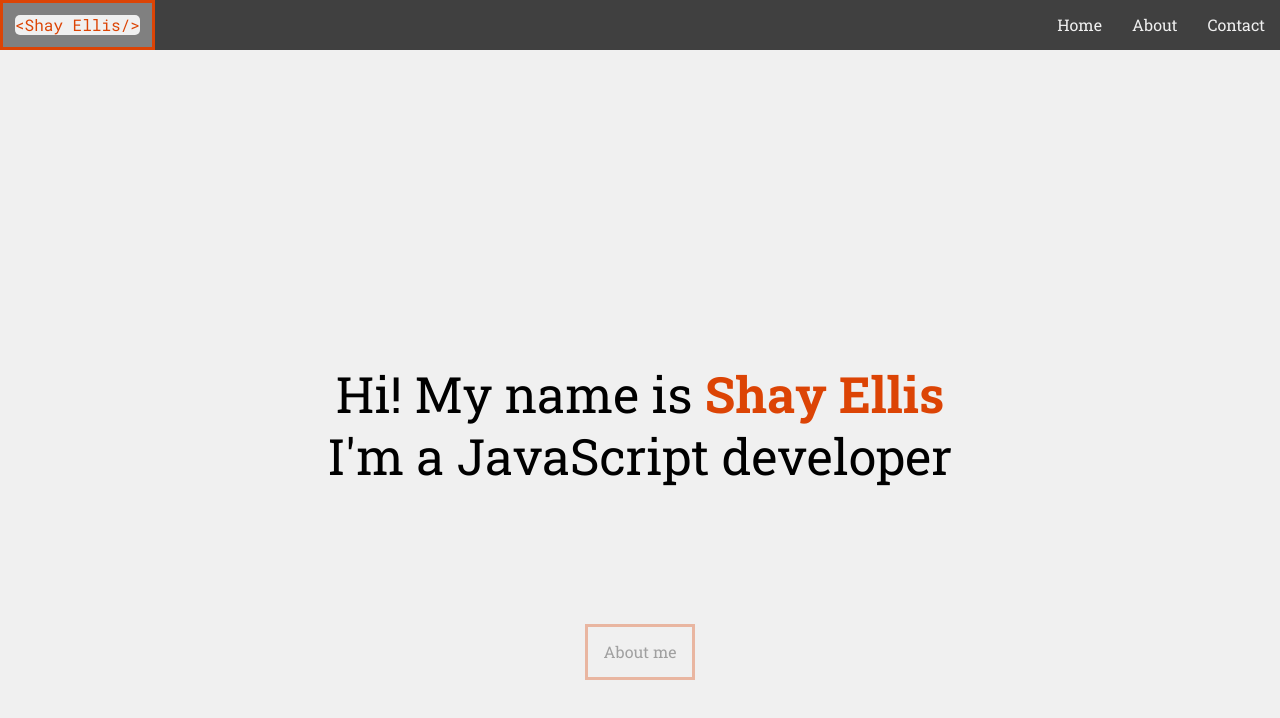
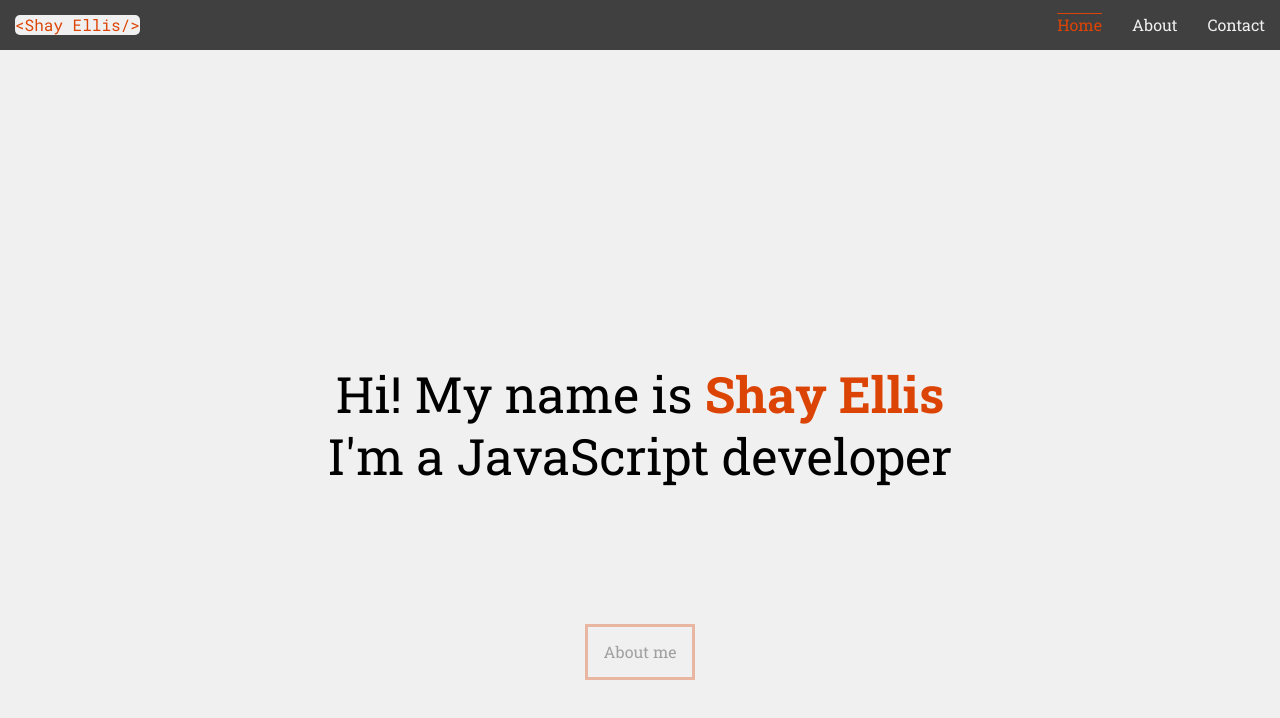
Before and after one commit to ShayEllis/portfolio-page-react, a React (Vite) app: page /#/ in a window 1280 px wide. Shown: the top 718 px of the page. Built offline with nearby package versions, Linux system fonts and the light colour scheme.

Commit message:
added active link styling and fixed transition bugs

```diff
--- a/src/components/navbar/navbar.jsx
+++ b/src/components/navbar/navbar.jsx
@@ -16,9 +16,8 @@ const Navbar = () => {
         })
         navLinks.forEach((element) => {
           timeline.current.from(element, {
-            color: '#dc4405',
-            duration: 0.75,
-            opacity: 0,
+            duration: 0.5,
+            autoAlpha: 0,
             x: -window.innerWidth,
             ease: 'sine.out',
             onComplete: () => {
@@ -38,24 +37,40 @@ const Navbar = () => {
   return (
     <div ref={headingContainer} id='headingContainer'>
       <h2>
-        <Link to='/' className='navbarLinks'>
+        <NavLink
+          to='/'
+          className={({ isActive }) =>
+            isActive ? 'navbarLinks navbarIconActive' : 'navbarLinks'
+          }>
           <div>&#60;Shay Ellis&#47;&#62;</div>
-        </Link>
+        </NavLink>
       </h2>
       <nav>
         <ul>
           <li>
-            <NavLink to='/' className='navbarLinks'>
+            <NavLink
+              to='/'
+              className={({ isActive }) =>
+                isActive ? 'navbarLinks navbarLinksActive' : 'navbarLinks'
+              }>
               Home
             </NavLink>
           </li>
           <li>
-            <NavLink to='about' className='navbarLinks'>
+            <NavLink
+              to='about'
+              className={({ isActive }) =>
+                isActive ? 'navbarLinks navbarLinksActive' : 'navbarLinks'
+              }>
               About
             </NavLink>
           </li>
           <li>
-            <NavLink to='contact' className='navbarLinks'>
+            <NavLink
+              to='contact'
+              className={({ isActive }) =>
+                isActive ? 'navbarLinks navbarLinksActive' : 'navbarLinks'
+              }>
               Contact
             </NavLink>
           </li>
--- a/src/components/navbar/navbar.scss
+++ b/src/components/navbar/navbar.scss
@@ -35,7 +35,22 @@
   color: $light-text;
   padding: 1.5rem;
 
+  &:hover {
+    color: $light-text;
+  }
+
   @media (max-width: 675px) {
     padding: 0.8rem;
   }
 }
+
+.navbarLinksActive {
+  color: $strong-color;
+  text-decoration: overline;
+  pointer-events: none;
+}
+
+.navbarIconActive {
+  color: $strong-color;
+  pointer-events: none;
+}
--- a/src/features/pageTransition/pageTransition.jsx
+++ b/src/features/pageTransition/pageTransition.jsx
@@ -12,9 +12,8 @@ const PageTransiton = ({ children }) => {
       <Transition
         key={location.pathname}
         nodeRef={pageNode}
-        timeout={400}
+        timeout={200}
         onEnter={() => {
-          // gsap.set(pageNode.current, { backgroundColor: 'red' })
           gsap.set(pageNode.current.firstChild, {
             autoAlpha: 0,
             filter: 'blur(3rem)',
@@ -24,35 +23,16 @@ const PageTransiton = ({ children }) => {
             autoAlpha: 1,
             filter: 'blur(0rem)',
             scale: 1,
-            duration: .5,
+            duration: 0.4,
           })
-          // gsap.set(pageNode.current, {
-          //   autoAlpha: 0,
-          //   scale: 0.8,
-          //   yPercent: 100,
-          // })
-          // gsap.timeline()
-          //   .to(pageNode.current.firstChild, { autoAlpha: 1, duration: 0.25 })
-          //   .to(pageNode.current, { autoAlpha: 1, yPercent: 0, duration: 0.25 })
-          //   .to(pageNode.current, { scale: 1, duration: 0.25 })
         }}
         onExit={() => {
-          // gsap.set(pageNode.current, { backgroundColor: '#404040' })
           gsap.timeline().to(pageNode.current.firstChild, {
             autoAlpha: 0,
             filter: 'blur(3rem)',
             scale: 0.8,
-            duration: .5,
+            duration: 0.4,
           })
-          // .to(pageNode.current, {
-          //   scale: 0.8,
-          //   duration: 0.2,
-          // })
-          // .to(pageNode.current, {
-          //   yPercent: 100,
-          //   autoAlpha: 0,
-          //   duration: 0.2,
-          // })
         }}>
         <div ref={pageNode} id='pageTransitionContainer'>
           {children}
--- a/src/main.scss
+++ b/src/main.scss
@@ -20,6 +20,13 @@ html {
   font-size: 62.5%;
   scroll-behavior: smooth;
   min-width: 3.4rem;
+  height: 100%;
+  width: 100%;
+}
+
+body {
+  height: 100%;
+  width: 100%;
 }
 
 ::selection {
@@ -30,8 +37,8 @@ html {
 #root {
   display: flex;
   flex-direction: column;
-  width: 100vw;
-  height: 100vh;
+  width: 100%;
+  height: 100%;
   background-color: $background-color;
   font-family: 'Roboto Slab', serif;
   font-size: 1.6rem;
@@ -58,7 +65,7 @@ html {
       position: absolute;
       height: 0;
       width: 0;
-      transition: 0.4s ease-in-out;
+      transition: 0.3s ease-in-out;
     }
 
     &::before {
```
